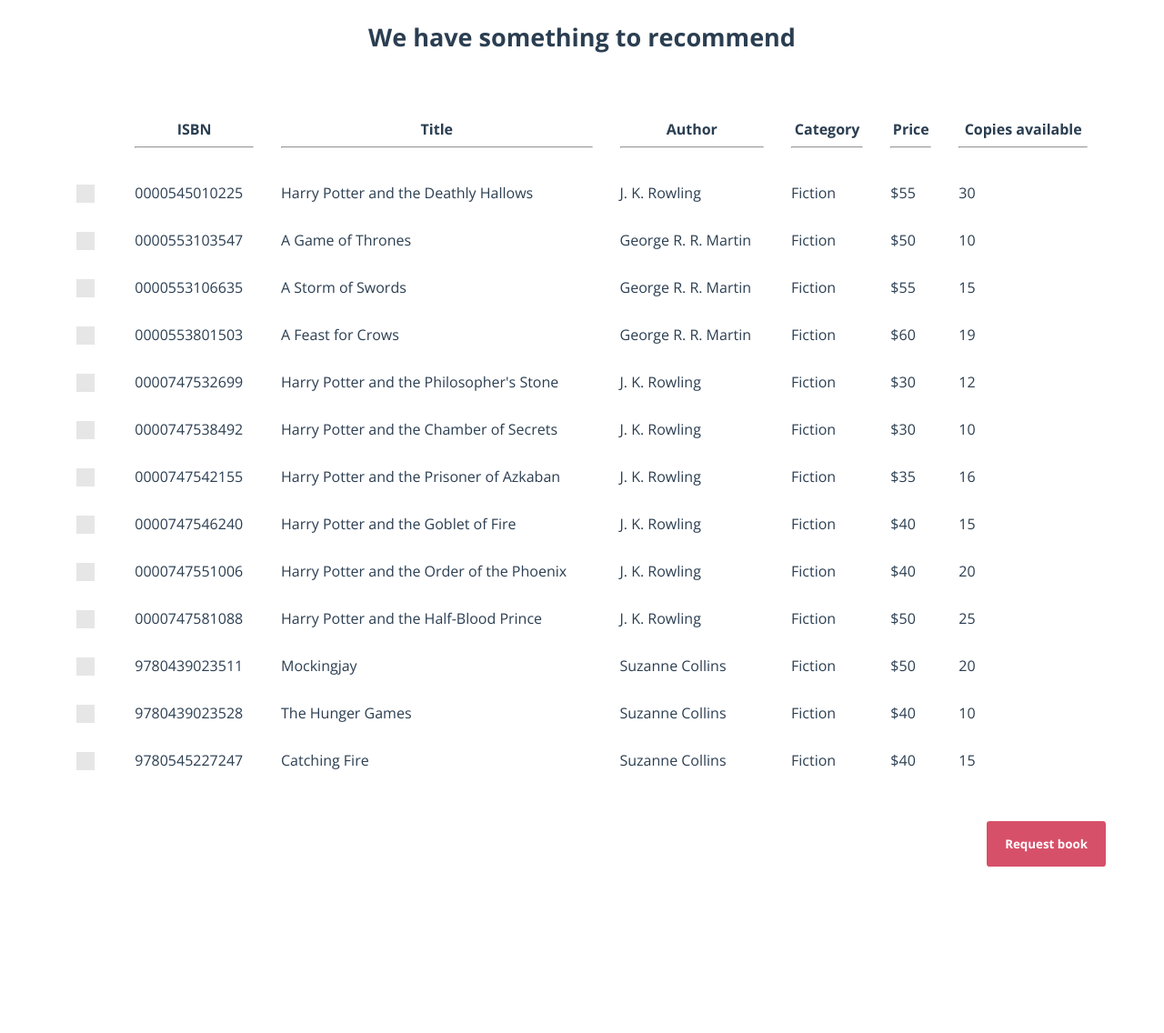
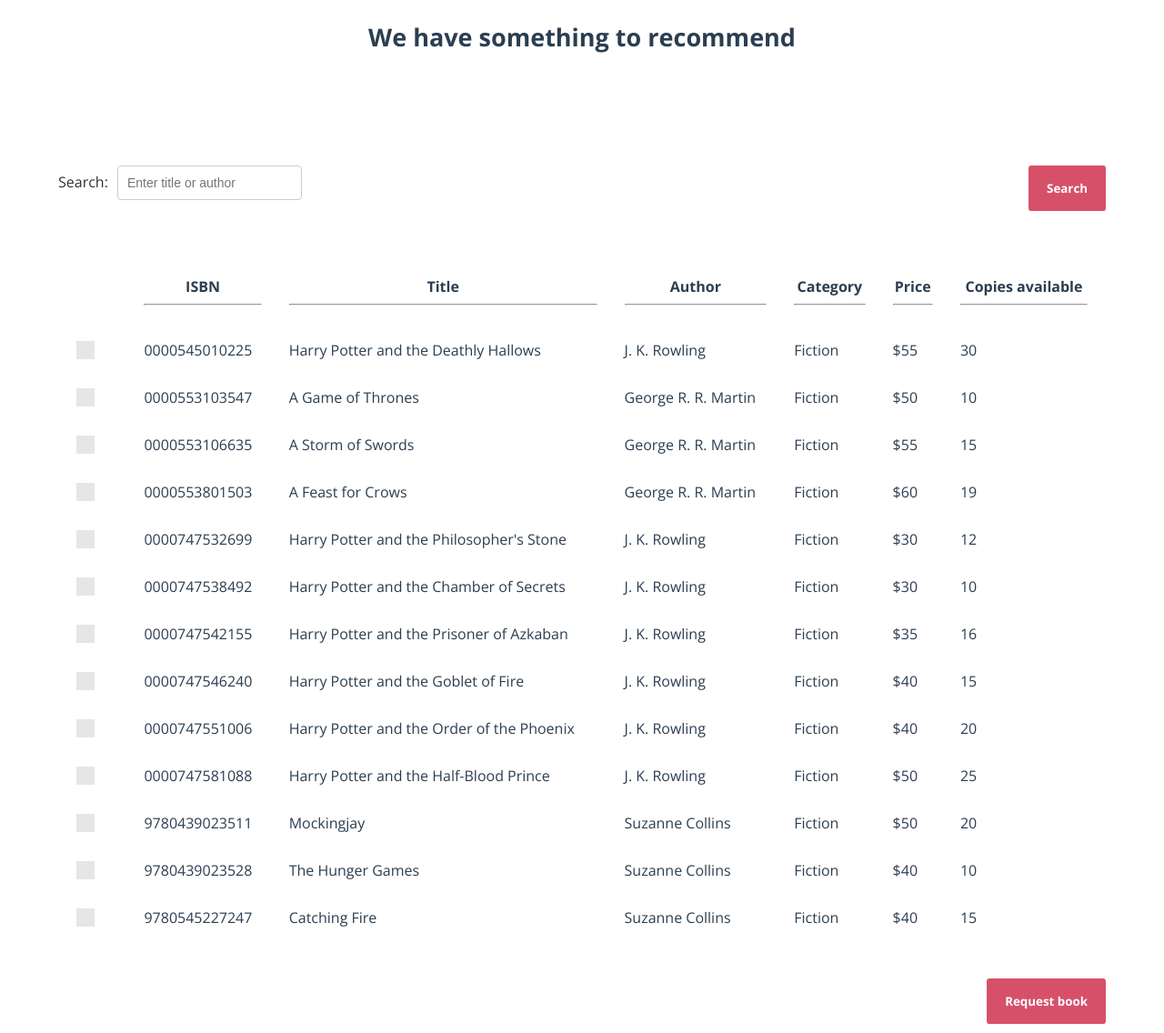
Before and after one commit to David-Baranec/ASOS-library, a PHP site: page /member/home.php in a window 1280 px wide. Shown: the part 80-1216 px from the top of the page at 91% size. Before the commit the page ends 1033 px from the top, so only its background shows below. Run offline with PHP 8.4, Linux system fonts and the light colour scheme; a user stored in the database is signed in; data comes from the database, SQL or seed files in the repository.

Commit message:
Added search filter

```diff
--- a/src/member/css/home_style.css
+++ b/src/member/css/home_style.css
@@ -32,7 +32,7 @@
 .cd-form input[type="submit"] {
   border: none;
   background: #d75069;
-  border-radius: .25em;
+  border-radius: 0.25em;
   padding: 16px 20px;
   color: #ffffff;
   font-family: "Open Sans", sans-serif;
@@ -65,8 +65,8 @@
   transform: scale(0.9);
 }
 
-.cd-form .error-message{
-	display: none;
+.cd-form .error-message {
+  display: none;
 }
 
 .cd-form .error-message p {
@@ -76,7 +76,7 @@
   text-align: center;
   -webkit-font-smoothing: antialiased;
   -moz-osx-font-smoothing: grayscale;
-  border-radius: .25em;
+  border-radius: 0.25em;
   padding: 16px;
 }
 
@@ -87,6 +87,32 @@
   text-align: center;
   -webkit-font-smoothing: antialiased;
   -moz-osx-font-smoothing: grayscale;
-  border-radius: .25em;
+  border-radius: 0.25em;
   padding: 16px;
 }
+
+#searchForm {
+  display: flex;
+  align-items: center;
+  justify-content: center;
+  margin-top: 20px;
+}
+
+label {
+  margin-right: 10px;
+  font-size: 16px;
+  color: #333;
+}
+
+input[type="text"] {
+  padding: 10px;
+  border: 1px solid #ccc;
+  border-radius: 4px;
+  font-size: 14px;
+  transition: border-color 0.3s ease-in-out;
+}
+
+input[type="text"]:focus {
+  outline: none;
+  border-color: #007bff;
+}
--- a/src/member/home.php
+++ b/src/member/home.php
@@ -21,6 +21,13 @@
 		$result2 = $query2->get_result();
 		if(mysqli_num_rows($result2)>0){
 			echo "<h2 align='center'> We have something to recommend</h2>";
+
+			echo "<br /><br /><form class='cd-form' method='POST' action='#'>";
+			echo "<label for='search'>Search:</label>";
+			echo "<input type='text' name='search' id='search' placeholder='Enter title or author'>";
+			echo "<input type='submit' value='Search'>";
+			echo "</form>";
+
 			$query3 = $con->prepare("SELECT category FROM `book` where isbn=?");
 			$book= mysqli_fetch_row($result2);
 			$query3->bind_param("s", $book[0]);
@@ -34,6 +41,20 @@
 					$query4->execute();
 					$result4 = $query4->get_result();
 					$rows= mysqli_num_rows($result4);
+
+					if (isset($_POST['search'])) {
+						$searchTerm = '%' . $_POST['search'] . '%';
+						$query4 = $con->prepare("SELECT * FROM `book` WHERE category LIKE ? AND copies > 0 AND (title LIKE ? OR author LIKE ?)");
+						$query4->bind_param("sss", $book_category[0], $searchTerm, $searchTerm);
+					} else {
+						$query4 = $con->prepare("SELECT * FROM `book` WHERE category LIKE ? AND copies > 0");
+						$query4->bind_param("s", $book_category[0]);
+					}
+
+					$query4->execute();
+					$result4 = $query4->get_result();
+					$rows = mysqli_num_rows($result4);
+
 					if($rows){
 						echo "<form class='cd-form' method='POST' action='#'>";
 						echo "<div class='error-message' id='error-message'>
@@ -54,9 +75,10 @@
 							$row = mysqli_fetch_array($result4);
 							echo "<tr>
 									<td>
-										<label class='control control--radio'>
-											<input type='radio' name='rd_book' value=".$row[0]." />
-										<div class='control__indicator'></div>
+										<label class='control control--checkbox'>
+											<input type='checkbox' name='cb_book[]' value=".$row[0]." />
+											<div class='control__indicator'></div>
+										</label>
 									</td>";
 							for($j=0; $j<6; $j++)
 								if($j == 4)
@@ -86,6 +108,19 @@
             echo "<h2 align='center'>No books available</h2>";
         else
         {
+
+			if (isset($_POST['search'])) {
+				$searchTerm = '%' . $_POST['search'] . '%';
+				$query = $con->prepare("SELECT * FROM book WHERE copies > 0 AND (title LIKE ? OR author LIKE ?) ORDER BY title");
+				$query->bind_param("ss", $searchTerm, $searchTerm);
+			} else {
+				$query = $con->prepare("SELECT * FROM book WHERE copies > 0 ORDER BY title");
+			}
+
+			$query->execute();
+			$result = $query->get_result();
+			$rows = mysqli_num_rows($result);
+
             echo "<form class='cd-form' method='POST' action='#'>";
             echo "<legend>Available books</legend>";
             echo "<div class='error-message' id='error-message'>
@@ -180,8 +215,10 @@
 
 									if(!$query->execute())
 										echo error_without_field("ERROR: Couldn't request book");
-									else
-										echo success("Book ($selectedBook) successfully requested. You will be notified by email when the book is issued to your account");
+									else {
+										$bookNames = implode(', ', $selectedBooks);
+										echo success("Book ($bookNames) successfully requested. Wait for Admin to approve!");
+									}
 								}
 							}
 						}
```
